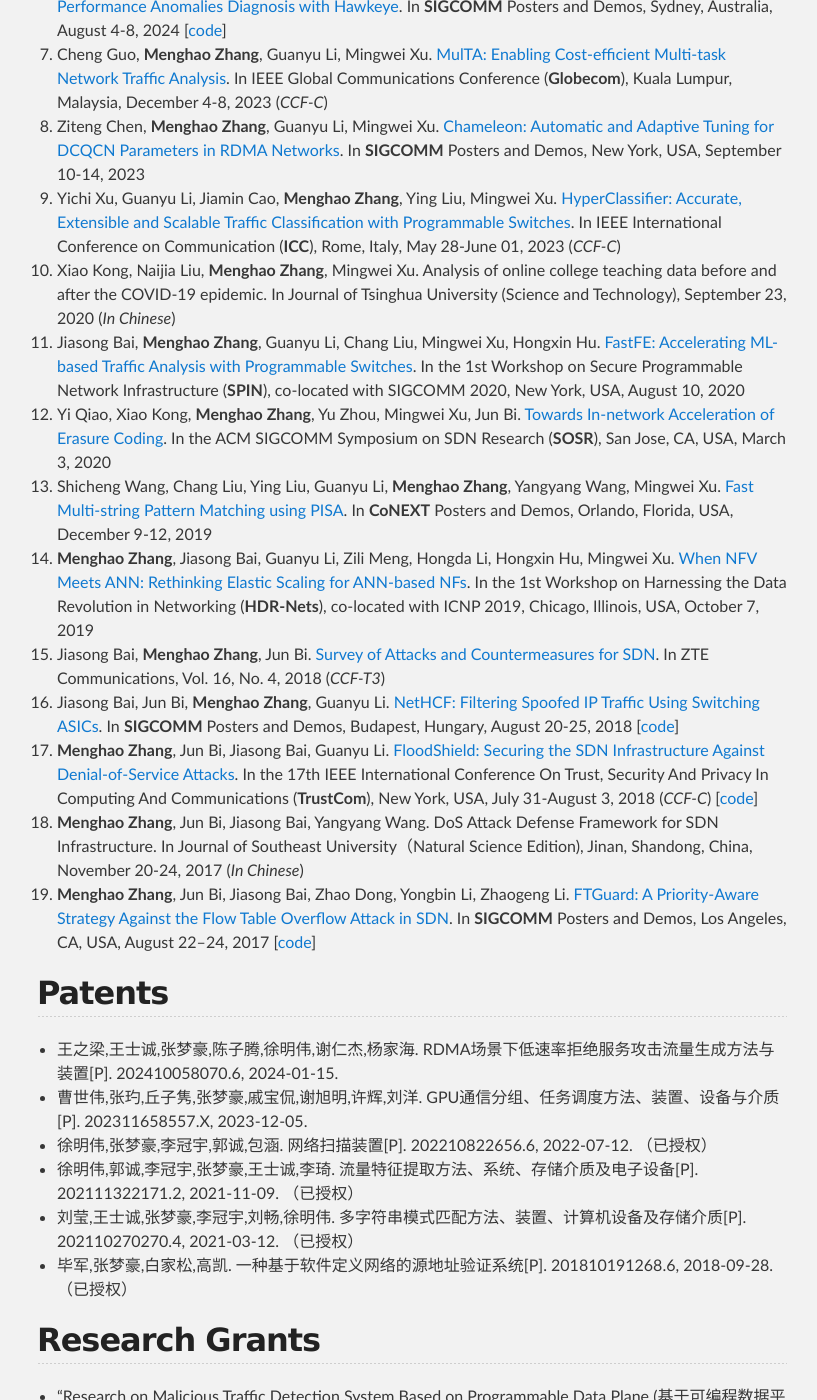
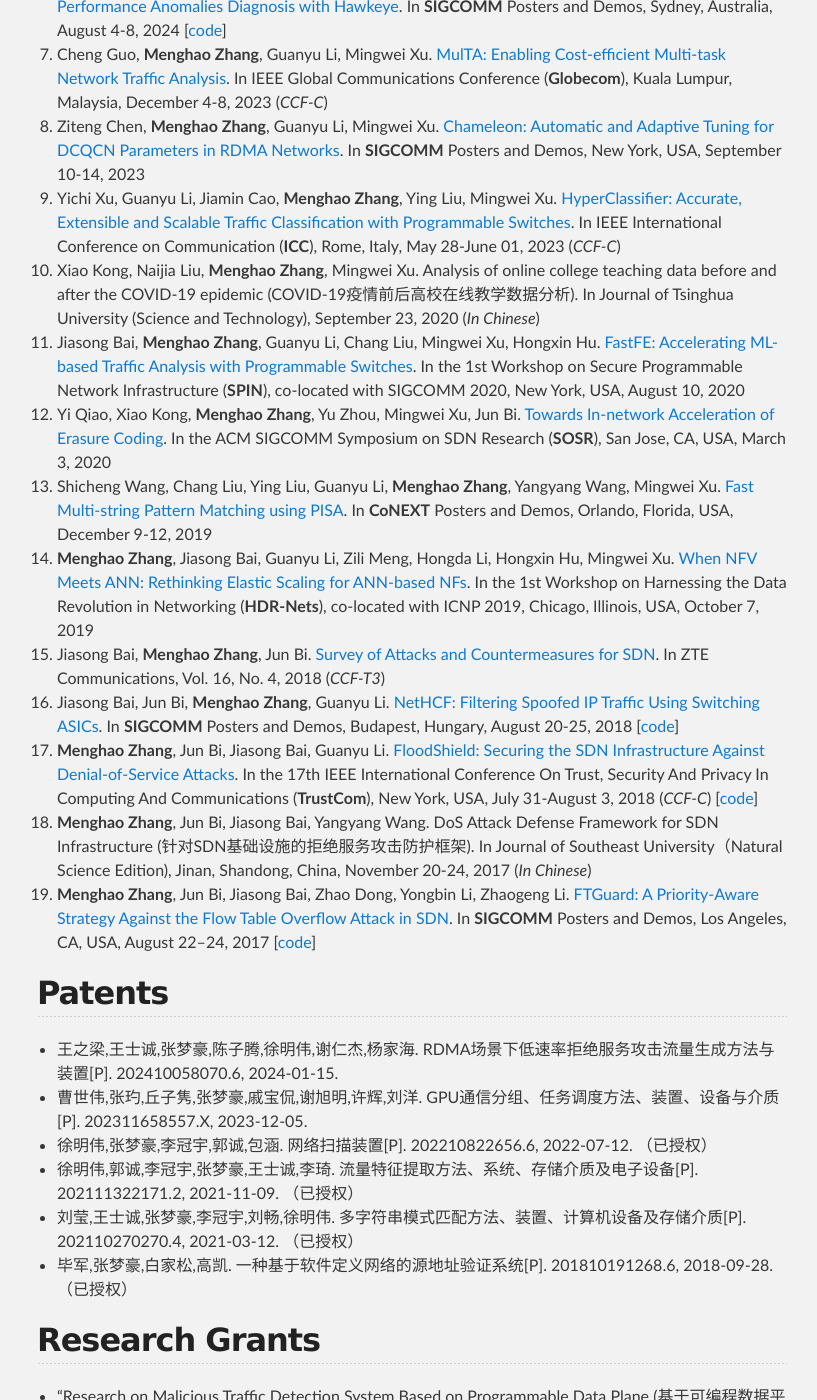
Before and after one commit to zhangmenghao/zhangmenghao.github.io, a Jekyll site: the page built from index.md, in a window 1280 px wide and 1400 px high, scrolled down 3676 px. Shown: the whole window, without its empty margins (228-1045 px from the left). Built offline with Jekyll 4.4.1, drawn with Linux system fonts in a browser that asks for light colours; some of the changed text lies outside the part shown.

Commit message:
Update Chinese title

```diff
--- a/index.md
+++ b/index.md
@@ -44,7 +44,7 @@
 <!-- (* indicates that I am the corresponding author) -->
 #### Selected Publications
 21. Zhikai Zou, __Menghao Zhang__, Guanyu Li, Renyu Yang, Tianyu Wo, Chunming Hu, Mingwei Xu.
-Research Advances in Programmable Switches Driven Network Security.
+Research Advances in Programmable Switches Driven Network Security (基于可编程交换机的网络安全研究进展).
 In Joural of Software, 2025 (*CCF-T1, In Chinese*)
 20. __Menghao Zhang__, Guanyu Li, Cheng Guo, Renyu Yang, Shicheng Wang, Han Bao, Xiao Li, Mingwei Xu, Tianyu Wo, Chunming Hu.
 [SuperFE: A Scalable and Flexible Feature Extractor for ML-based Traffic Analysis Applications](./papers/EuroSys2024-SuperFE.pdf).
@@ -136,7 +136,7 @@
 [HyperClassifier: Accurate, Extensible and Scalable Traffic Classification with Programmable Switches](./papers/ICC2023-HyperClassifier.pdf).
 In IEEE International Conference on Communication (**ICC**), Rome, Italy, May 28-June 01, 2023 (*CCF-C*)
 10. Xiao Kong, Naijia Liu, __Menghao Zhang__, Mingwei Xu.
-Analysis of online college teaching data before and after the COVID-19 epidemic.
+Analysis of online college teaching data before and after the COVID-19 epidemic (COVID-19疫情前后高校在线教学数据分析).
 <!-- COVID-19疫情前后高校在线教学数据分析 (./papers/COVID_19疫情前后高校在线教学数据分析.pdf)-->
 In Journal of Tsinghua University (Science and Technology), September 23, 2020 (*In Chinese*)
 9. Jiasong Bai, __Menghao Zhang__, Guanyu Li, Chang Liu, Mingwei Xu, Hongxin Hu.
@@ -161,7 +161,7 @@
 [FloodShield: Securing the SDN Infrastructure Against Denial-of-Service Attacks](./papers/TrustCom2018-FloodShield.pdf).
 In the 17th IEEE International Conference On Trust, Security And Privacy In Computing And Communications (**TrustCom**), New York, USA, July 31-August 3, 2018 (*CCF-C*) [[code](https://github.com/zhangmenghao/FloodShield)]
 2. __Menghao Zhang__, Jun Bi, Jiasong Bai, Yangyang Wang.
-DoS Attack Defense Framework for SDN Infrastructure.
+DoS Attack Defense Framework for SDN Infrastructure (针对SDN基础设施的拒绝服务攻击防护框架).
 <!-- 针对SDN基础设施的拒绝服务攻击防护框架 (./papers/针对SDN基础设施的拒绝服务攻击防护框架.pdf)-->
 In Journal of Southeast University（Natural Science Edition), Jinan, Shandong, China, November 20-24, 2017 (*In Chinese*)
 1. __Menghao Zhang__, Jun Bi, Jiasong Bai, Zhao Dong, Yongbin Li, Zhaogeng Li.
```
